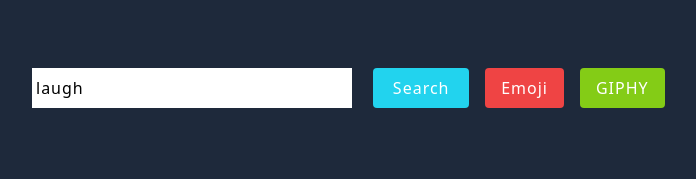
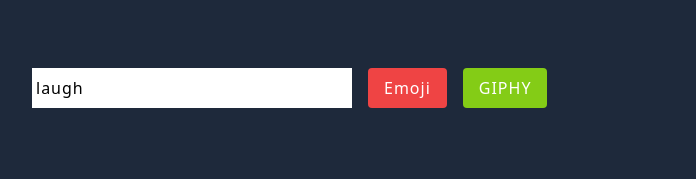
Before and after one commit to Assistantkiwi/API_FETCH_SCA_ASS7, a plain HTML site: page index.html in a window 1280 px wide. Shown: the whole page, without its empty margins (56-752 px from the left). Drawn offline with nearby package versions, Linux system fonts and the light colour scheme.

Commit message:
corrections

```diff
--- a/index.html
+++ b/index.html
@@ -13,11 +13,10 @@
       <div class="container">
         <div class="search">
           <input type="text" id="search-box" value="laugh" title="search" class="bg-white" placeholder="Type here"/>
-          <button id="search-btn" class="bg-cyan-400 px-4 py-2 rounded text-white">Search</button>
         </div>
         <button onclick="displayEmoji()" class="bg-red-500 px-4 py-2 rounded text-white">Emoji</button>
         <button id="giphy-btn" class="bg-lime-500 px-4 py-2 rounded text-white">GIPHY</button>
-        <div class="display"></div>
+        <div class="display" id="gif-div"></div>
       </div>
       <script src="script.js"></script>
     </main>
--- a/styles.css
+++ b/styles.css
@@ -33,15 +33,6 @@
     padding: 4px;
 }
 
-.bg-cyan-400 {
-    background: rgb(34 211 238);
-    color: #fff;
-    width: 6rem;
-    max-width: 540px;
-    margin: 8px;
-    padding: 4px;
-    border-radius: 10px;
-}
 
 .bg-red-500 {
     background-color: rgb(239 68 68);
```
Also changed, not shown: script.js (+0 -41 lines).
